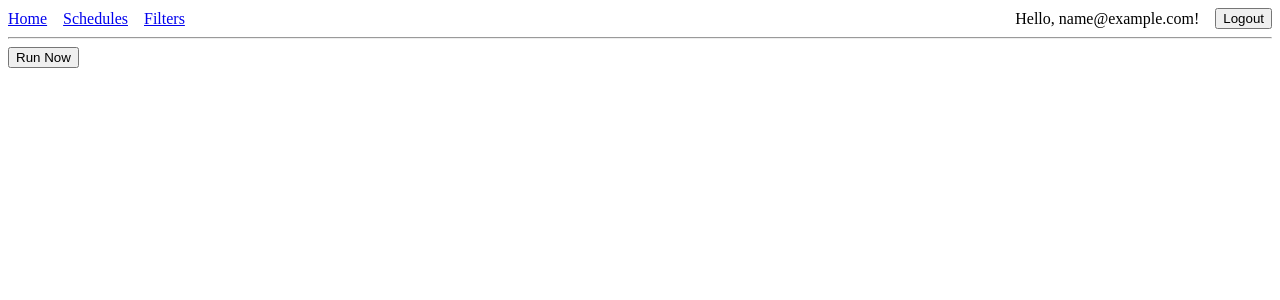
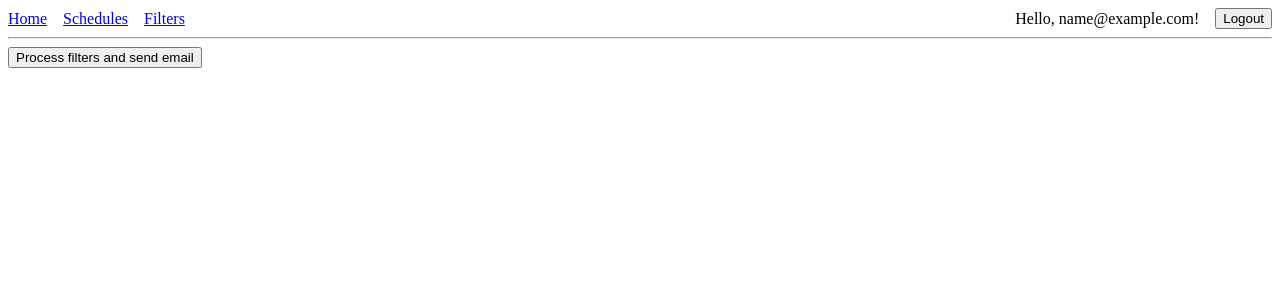
Before and after one commit to snowskeleton/solicitations_bot, a Flask app: page / in a window 1280 px wide. Shown: the top 300 px of the page. Run offline with Flask 3, Linux system fonts and the light colour scheme; the visitor is signed in with stand-in values (Sample User, id 1).

Commit message:
add impoersonation and other tidbits

```diff
--- a/Solicitation.py
+++ b/Solicitation.py
@@ -7,7 +7,7 @@ from storage import Filter
 
 
 FIELD_LABELS = {
-    "evp_name": "Title",
+    "evp_name": "Project Title",
     "evp_description": "Description",
     # "evp_solicitationnbr": "Solicitation Number",
     "evp_posteddate": "Posted Date",
--- a/routes.py
+++ b/routes.py
@@ -45,6 +45,17 @@ def add_user():
     if new_email:
         storage.add_user(new_email, is_admin=False)
     return redirect("/admin")
+
+@app.route("/admin/impersonate", methods=["POST"])
+def impersonate_user():
+    email = session.get("email")
+    if not email or email != ADMIN_EMAIL:
+        return "Unauthorized", 403
+
+    impersonate_email = request.form.get("impersonate_email")
+    if impersonate_email and storage.get_user(impersonate_email):
+        session["email"] = impersonate_email
+    return redirect("/")
 
 
 @app.route("/login", methods=["GET"])
--- a/templates/main.html
+++ b/templates/main.html
@@ -1,6 +1,6 @@
 {% extends "base.html" %}
 {% block content %}
 <form method="POST" action="{{ url_for('run_scraper') }}">
-    <button type="submit">Run Now</button>
+    <button type="submit">Process filters and send email</button>
 </form>
 {% endblock %}
```
Also changed, not shown: templates/admin.html (+7 -1 lines), templates/filters.html (+6 -2 lines).
